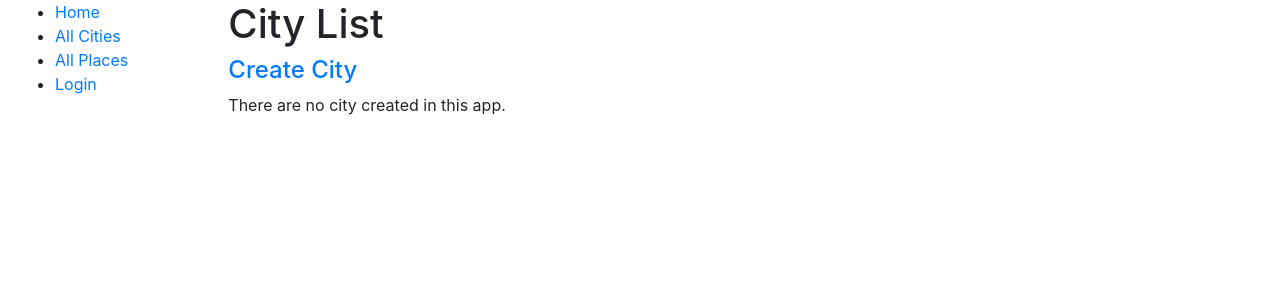
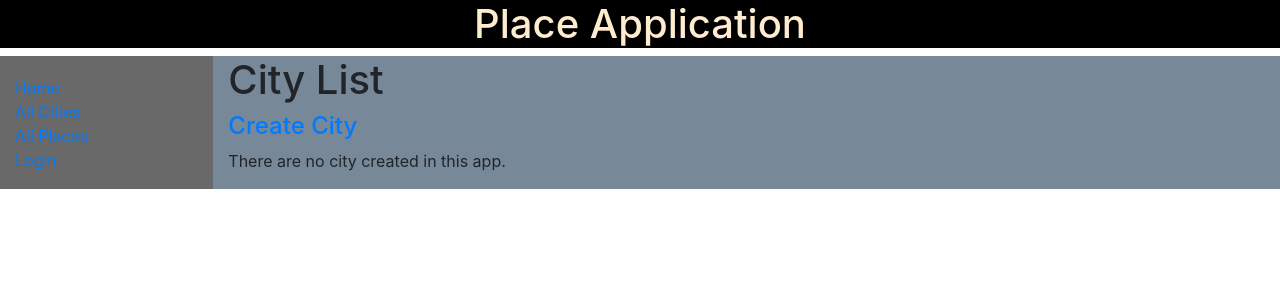
Before and after one commit to Mithilesh-M/Place-Django-App, a Django app: page /placeapp/cities/ in a window 1280 px wide. Shown: the top 300 px of the page. Run offline with Django 3.2, Linux system fonts and the light colour scheme; data that the repository does not hold is empty; parts of the project's set-up code (start-up, migrations or seed data) failed here and were passed over.

Commit message:
Add css styles for Place App
This makes page more attractive

```diff
--- /dev/null
+++ b/placeapp/static/css/styles.css
@@ -0,0 +1,16 @@
+.sidebar-nav {
+    margin-top: 20px;
+    padding: 0;
+    list-style: none;
+}
+.mysidebar{
+    background-color: rgb(105, 105, 105);
+}
+.mypage{
+    background-color: rgb(119, 136, 153);
+}
+.title{
+    text-align: center;
+    background-color: black;
+    color: blanchedalmond;
+}
--- a/placeapp/templates/base_generic.html
+++ b/placeapp/templates/base_generic.html
@@ -10,9 +10,10 @@
   <link rel="stylesheet" href="{% static 'css/styles.css' %}">
 </head>
 <body>
-  <div class="container-fluid">
+  <h1 class="title">Place Application</h1>
+  <div class="container-fluid mypage">
     <div class="row">
-      <div class="col-sm-2">
+      <div class="mysidebar col-sm-2">
       {% block sidebar %}
         <ul class="sidebar-nav">
           <li><a href="{% url 'index' %}">Home</a></li>
```
